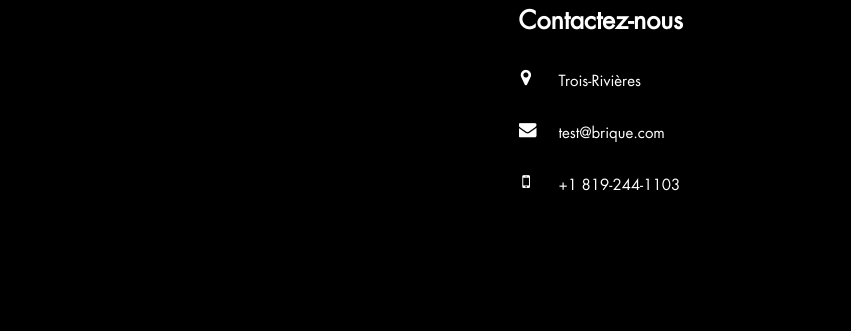
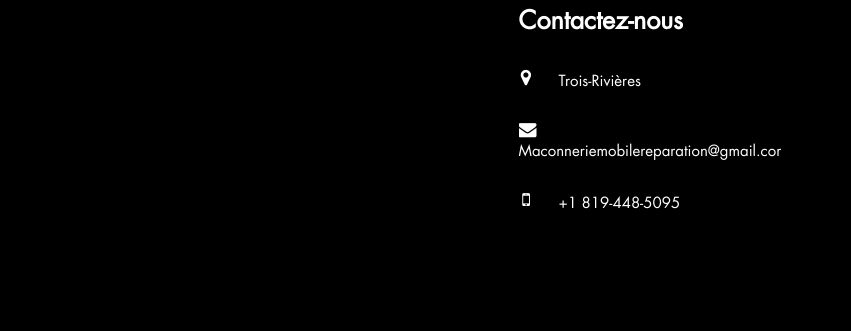
Before and after one commit to WhatSupQuebec/Maconnerie--5123, a plain HTML site: page index.html in a window 1280 px wide. Shown: the part 2254-2585 px from the top of the page, 429-1280 px from the left. Drawn offline with Linux system fonts and the light colour scheme.

Commit message:
Add files via upload

```diff
--- a/index.html
+++ b/index.html
@@ -273,8 +273,8 @@
                             <h4>Contactez-nous</h4>
                             <ul class="list-unstyled footer_contact">
                                 <li><a href="https://www.google.com/maps/place/trois-rivi%C3%A8res/data=!4m2!3m1!1s0x4cc7c8cfcf1f467d:0xb9d6b0325e28c3d2?sa=X&ved=1t:155783&ictx=111"><span class="fa fa-map-marker"></span>Trois-Rivières</a></li>
-                                <li><a href="mailto:test@brique.com"><span class="fa fa-envelope"></span>  test@brique.com</a></li>
-                                <li><a href="tel:819-244-1103"><span class="fa fa-mobile"></span><p> +1 819-244-1103 <br </p></a></li>
+                                <li><a href="mailto:test@brique.com"><span class="fa fa-envelope"></span>  Maconneriemobilereparation@gmail.com</a></li>
+                                <li><a href="tel:819-448-5095"><span class="fa fa-mobile"></span><p> +1 819-448-5095 <br </p></a></li>
                             </ul>
                         </div>
                     </div>
```
